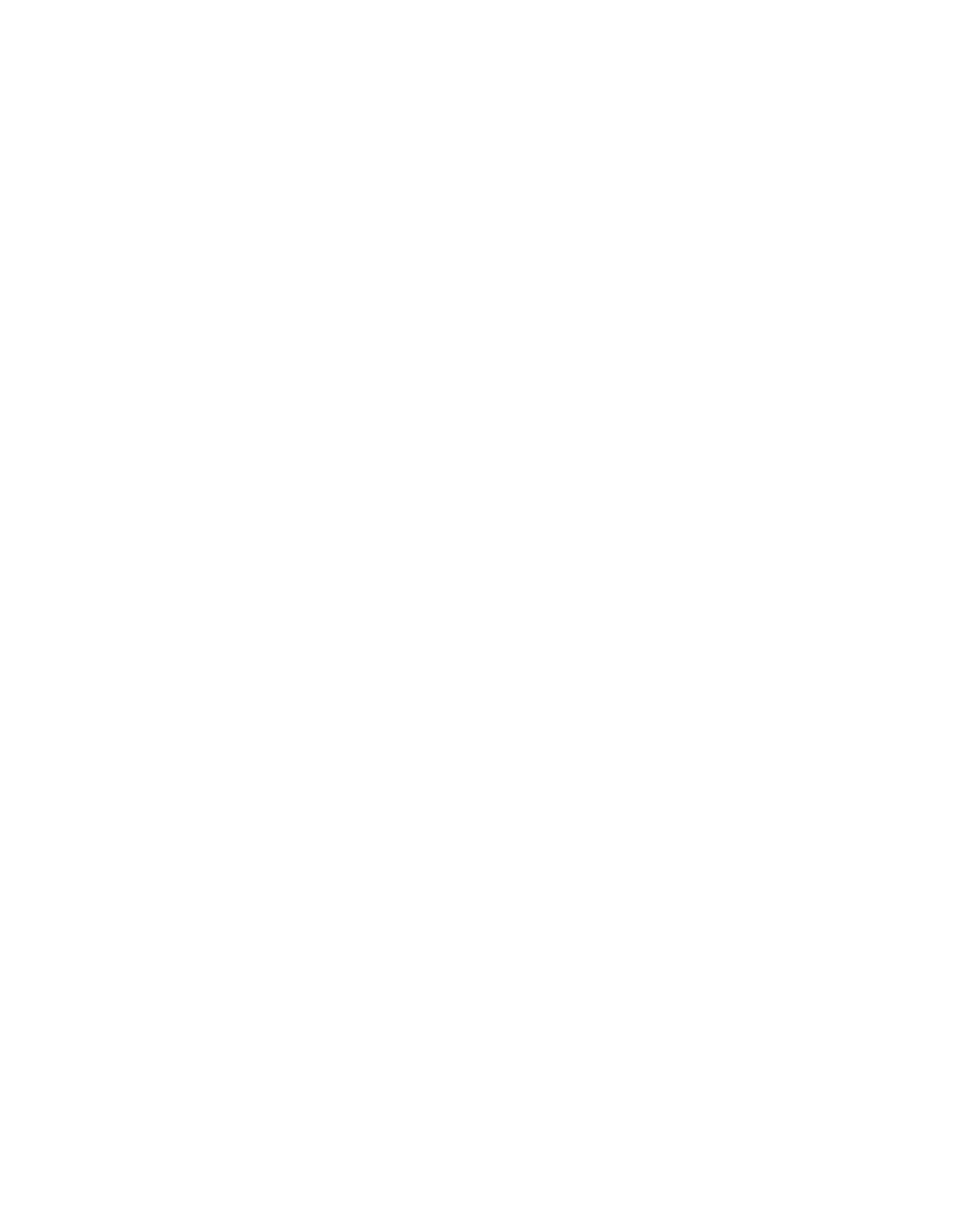
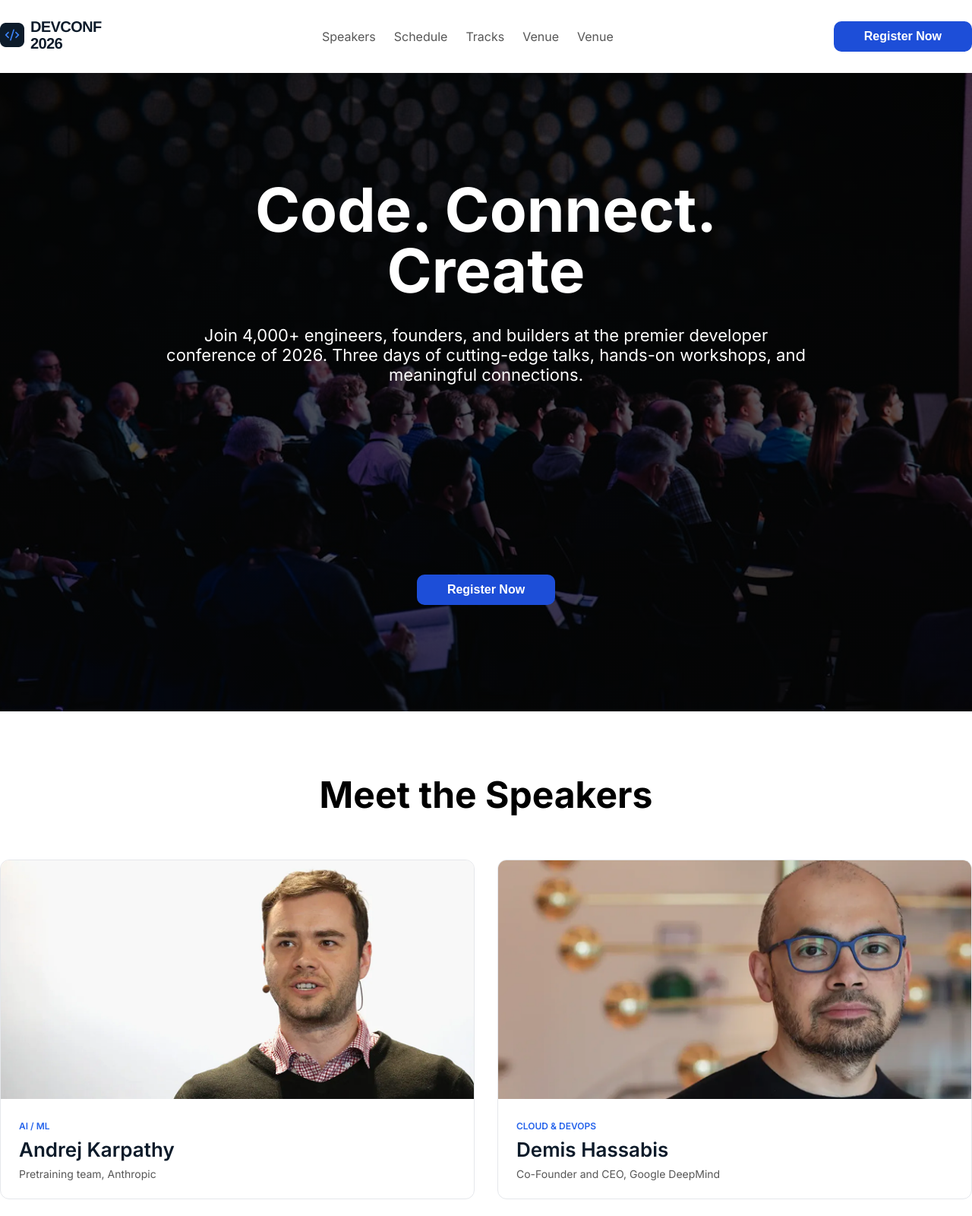
Before and after one commit to intshawrov/dev-conference, a plain HTML site: page index.html in a window 1280 px wide. Shown: the top 1600 px of the page at 76% size. Before the commit the page ends 800 px from the top, so only its background shows below. Drawn offline with Linux system fonts and the light colour scheme.

Commit message:
added hero and speaker section

```diff
--- a/index.html
+++ b/index.html
@@ -1,12 +1,116 @@
 <!DOCTYPE html>
 <html lang="en">
+
 <head>
     <meta charset="UTF-8">
     <meta name="viewport" content="width=device-width, initial-scale=1.0">
     <title>Document</title>
     <link rel="stylesheet" href="./style.css">
+    <link rel="preconnect" href="https://fonts.googleapis.com">
+    <link rel="preconnect" href="https://fonts.gstatic.com" crossorigin>
+    <link
+        href="https://fonts.googleapis.com/css2?family=Inter:ital,opsz,wght@0,14..32,100..900;1,14..32,100..900&family=Montserrat:ital,wght@0,100..900;1,100..900&family=Open+Sans:ital,wght@0,300..800;1,300..800&display=swap"
+        rel="stylesheet">
 </head>
+
 <body>
+    <!-- Header Start -->
 
+    <header class="container">
+        <nav>
+            <div class="logo">
+                <img src="./assets/logo.png" alt="">
+            </div>
+
+            <div class="menu">
+                <ul>
+                    <li><a href="">Speakers</a></li>
+                    <li><a href="">Schedule</a></li>
+                    <li><a href="">Tracks</a></li>
+                    <li><a href="">Venue</a></li>
+                    <li><a href="">Venue</a></li>
+                </ul>
+            </div>
+
+            <button class="cmn-btn">Register Now</button>
+        </nav>
+    </header>
+
+    <!-- Header End -->
+
+    <!-- Hero Section  Start -->
+
+    <section class="hero">
+        <div class="hero-content container">
+            <div class="content">
+                <h1>Code. Connect. Create</h1>
+                <p>Join 4,000+ engineers, founders, and builders at the premier developer conference of 2026. Three days
+                    of
+                    cutting-edge talks, hands-on workshops, and meaningful connections.</p>
+            </div>
+            <button class="hero-btn cmn-btn">Register Now</button>
+        </div>
+    </section>
+
+    <!-- Hero Section  End -->
+
+    <!-- Speakers Section Start -->
+
+    <section class="speaker-section">
+        <div class="container">
+            <div class="speaker-section-title">
+                <h2>Meet the Speakers</h2>
+            </div>
+
+            <div class="speaker-cards">
+                <div class="speaker-card">
+                    <div class="card-img">
+                        <img src="./assets/andrej.png" alt="">
+                    </div>
+                    <div class="card-content">
+                        <h4>AI / ML</h4>
+                        <h2>Andrej Karpathy</h2>
+                        <p>Pretraining team, Anthropic</p>
+                    </div>
+                </div>
+
+                <div class="speaker-card">
+                    <div class="card-img">
+                        <img src="./assets/demis.png" alt="">
+                    </div>
+                    <div class="card-content">
+                        <h4>Cloud & DevOps</h4>
+                        <h2>Demis Hassabis</h2>
+                        <p>Co-Founder and CEO, Google DeepMind</p>
+                    </div>
+                </div>
+
+                <div class="speaker-card">
+                    <div class="card-img">
+                        <img src="./assets/gary.png" alt="">
+                    </div>
+                    <div class="card-content">
+                        <h4>Frontend</h4>
+                        <h2>Gary Marcus</h2>
+                        <p>Staff Engineer, Vercel</p>
+                    </div>
+                </div>
+
+                <div class="speaker-card">
+                    <div class="card-img">
+                        <img src="./assets/mustafa.png" alt="">
+                    </div>
+                    <div class="card-content">
+                        <h4>Security</h4>
+                        <h2>Mustafa Suleyman</h2>
+                        <p>CEO of Microsoft AI</p>
+                    </div>
+                </div>
+            </div>
+        </div>
+    </section>
+
+    <!-- Speakers Section End -->
 </body>
+
 </html>
--- a/style.css
+++ b/style.css
@@ -0,0 +1,137 @@
+* {
+    margin: 0;
+    padding: 0;
+    box-sizing: border-box;
+}
+
+body {
+    font-family: "Inter", sans-serif;
+}
+
+.container {
+    max-width: 1320px;
+    margin: auto;
+}
+
+nav {
+    display: flex;
+    justify-content: space-between;
+    margin: 24px 0;
+    align-items: center;
+}
+
+nav ul {
+    display: flex;
+    align-items: center;
+    gap: 24px;
+}
+
+nav ul li {
+    list-style: none;
+}
+
+nav ul li a {
+    text-decoration: none;
+    font-size: 16px;
+    color: #575757;
+}
+
+.cmn-btn {
+    background-color: #1D4ED8;
+    padding: 11px 40px;
+    font-size: 16px;
+    font-weight: bold;
+    color: #fff;
+    border: none;
+    border-radius: 10px;
+    cursor: pointer;
+}
+
+.hero {
+    padding: 140px 0;
+    background:
+        linear-gradient(rgba(0, 0, 0, 0.65), rgba(0, 0, 0, 0.65)),
+        url("./assets/banner.jpg");
+    background-repeat: no-repeat;
+    background-size: cover;
+    background-position: center;
+    display: grid;
+    text-align: center;
+    align-items: center;
+}
+
+.hero-content h1 {
+    font-size: 80px;
+    font-weight: bold;
+    color: #fff;
+    line-height: 80px;
+    margin-bottom: 32px;
+}
+
+.hero-content p {
+    font-size: 22px;
+    color: #fff;
+}
+
+.hero-content {
+    display: grid;
+    gap: 250px;
+    max-width: 859px;
+}
+
+.hero-btn {
+    justify-self: center;
+}
+
+.speaker-section {
+    padding: 80px 0;
+}
+
+.speaker-section-title h2 {
+    font-size: 48px;
+    font-weight: bold;
+    text-align: center;
+    margin-bottom: 56px;
+}
+
+.speaker-cards {
+    display: grid;
+    grid-template-columns: repeat(2, 1fr);
+    gap: 30px;
+}
+
+.speaker-card .card-content {
+    padding: 24px;
+}
+
+.speaker-card {
+    border: 1px solid #E5E7EB;
+    border-radius: 12px;
+    overflow: hidden;
+}
+
+.speaker-card img {
+    width: 100%;
+    height: auto;
+    object-fit: cover;
+}
+
+.card-content h4 {
+    font-size: 12px;
+    font-weight: 600;
+    color: #2563EB;
+    margin-bottom: 8px;
+    text-transform: uppercase;
+}
+
+.card-content h2 {
+    font-size: 26px;
+    font-weight: 600;
+    color: #0D1B2A;
+    margin-bottom: 8px;
+}
+
+.card-content p {
+    font-size: 14px;
+    color: #575757;
+}
```
